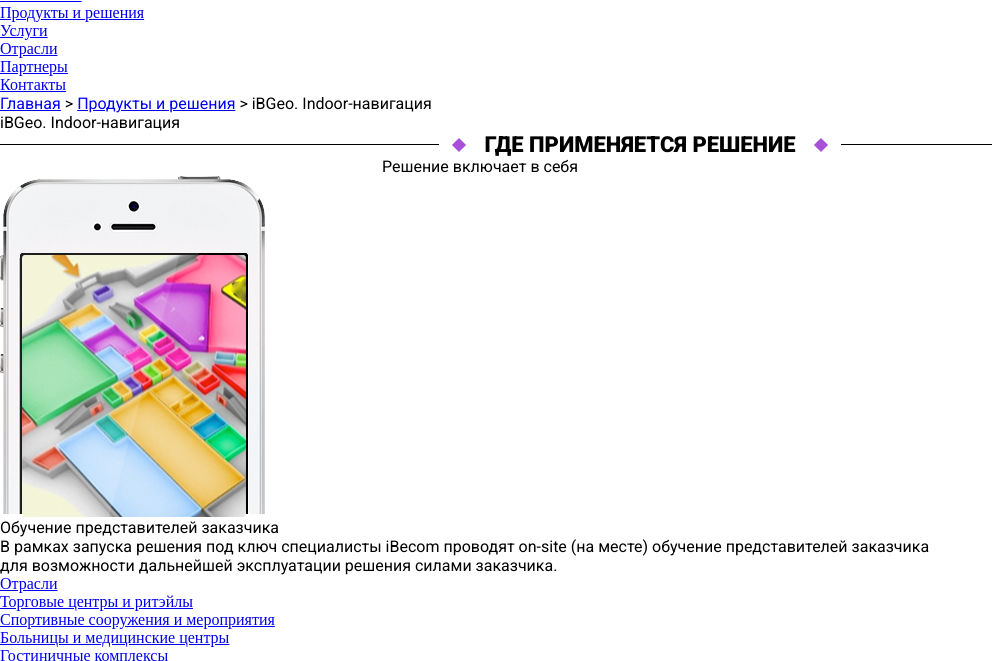
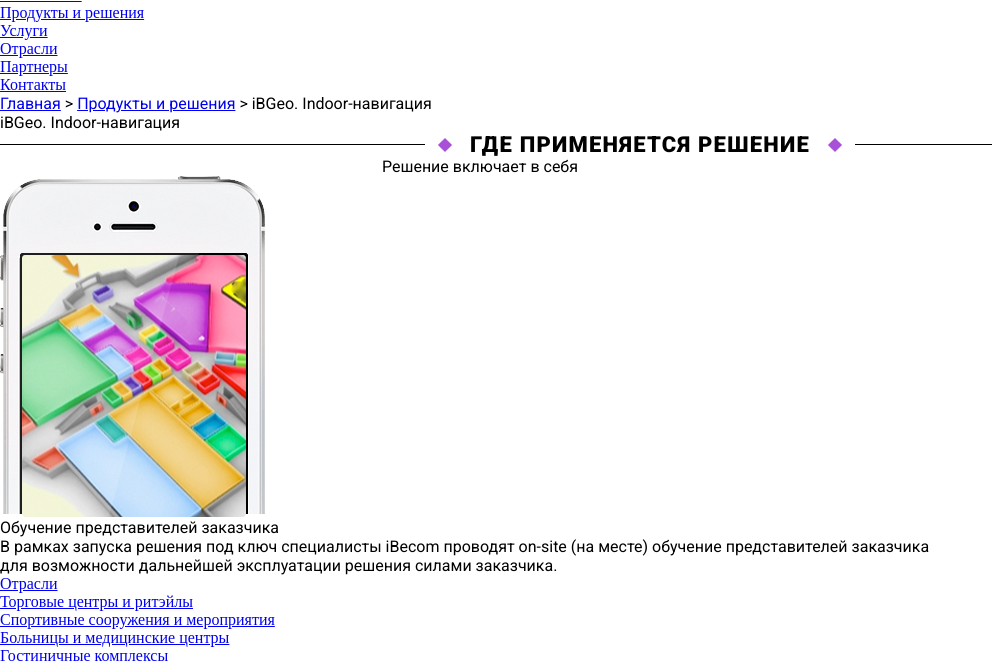
Before and after one commit to RadiksMan/ibecome, a website: page src/index.html in a window 1280 px wide. Shown: the part 71-732 px from the top of the page, without its empty margins (0-992 px from the left). Drawn offline with nearby package versions, Linux system fonts and the light colour scheme; files that its build step writes are made by us from their sources.

Commit message:
titles done

```diff
--- a/src/sass/develop_scss/develop_1.scss
+++ b/src/sass/develop_scss/develop_1.scss
@@ -13,7 +13,7 @@
 				&:before, &:after{background-color: #000;}
 				.title-main{color:#ffffff;}
 			}
-			.title-main{font-weight: 900;text-transform: uppercase;font-size: 22px;padding: 0 45px;display: inline-block;
+			.title-main{font-family:'Roboto', sans-serif;font-weight: 900;text-transform: uppercase;font-size: 22px;padding: 0 45px;display: inline-block;letter-spacing: 1.25px;
 				&:before, &:after{content:'';display: block;position: absolute;width: 10px;height: 10px;top:calc(50% - 5px);transform:rotate(45deg);}
 				&:before{left:15px;}
 				&:after{right:15px;}
```
